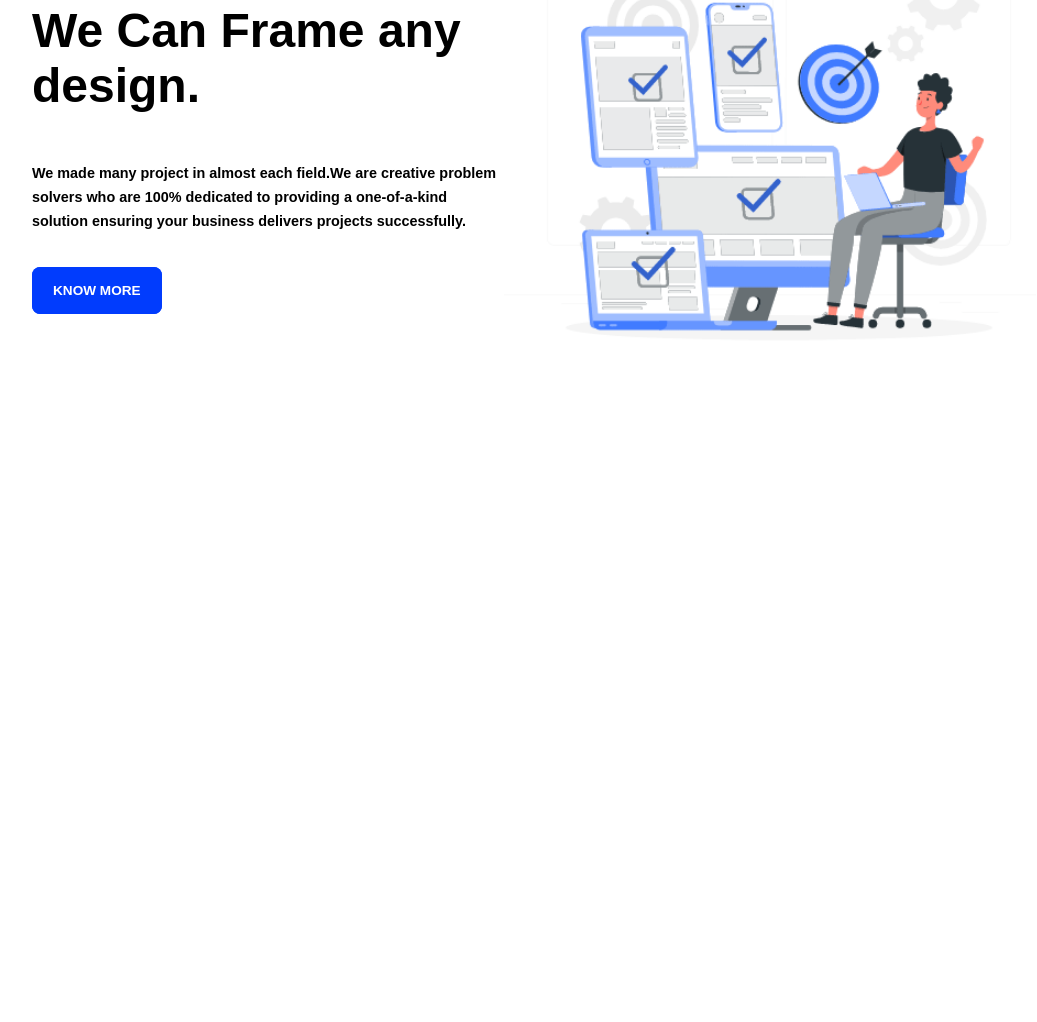
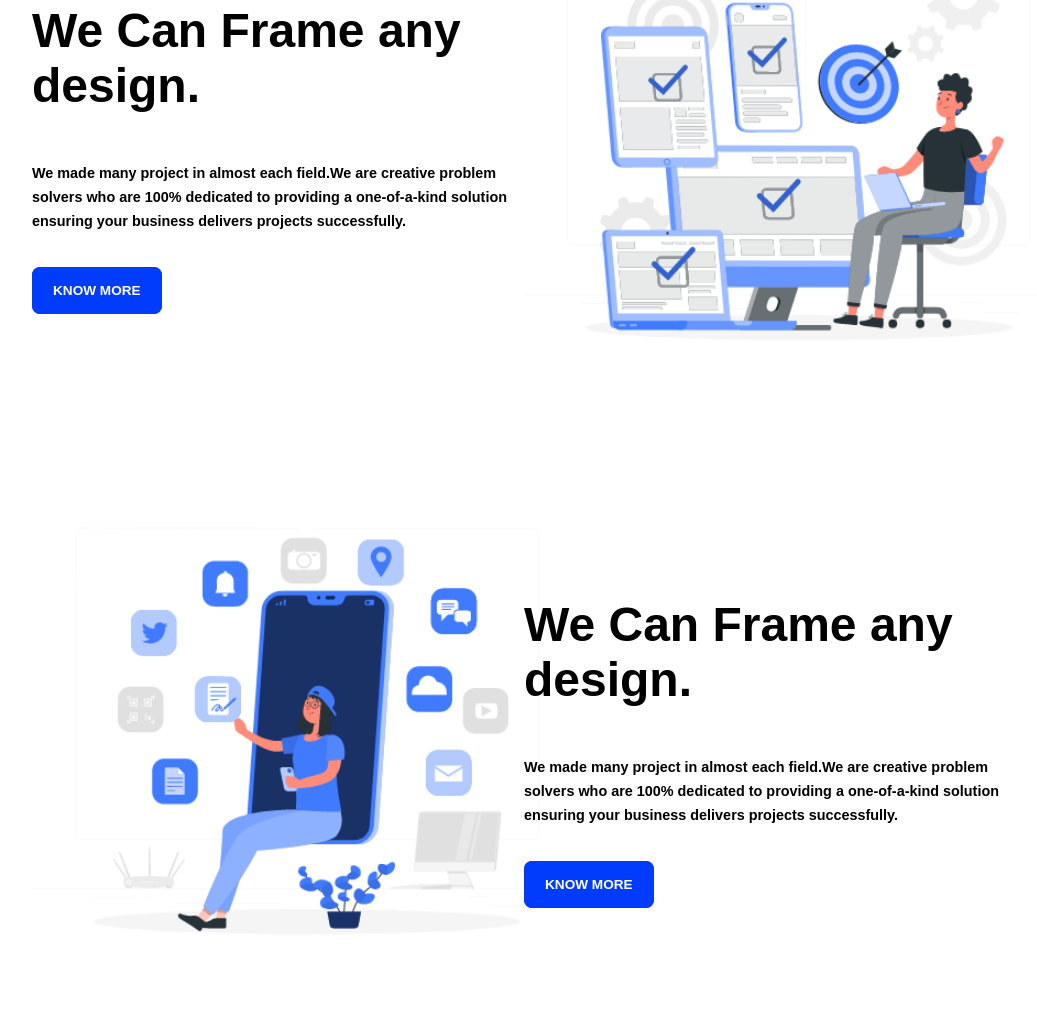
Before and after one commit to vikas9238/iframeit, a plain HTML site: page index.html in a window 1280 px wide. Shown: the part 166-1188 px from the top of the page, without its empty margins (116-1153 px from the left). Before the commit the page ends 800 px from the top, so only its background shows below. Drawn offline with Linux system fonts and the light colour scheme.

Commit message:
new section created

```diff
--- a/index.html
+++ b/index.html
@@ -39,6 +39,20 @@
     </div>
 
 </section>
+<section class="hero-section">
+
+    <div class="container flex reverse-flex">
+
+        <div class="hero-section1 section-gap">
+            <h1>We Can Frame any <br>design.</h1>
+            <p>We made many project in almost each field.We are creative problem solvers who are 100% dedicated to providing a one-of-a-kind solution ensuring your business delivers projects successfully.</p>
+            <a href="" class="primary-btn" style="font-size: .85rem;">KNOW MORE</a>
+        </div>
+        <div class="hero-section2"><img src="image/Digital tools.gif" alt=""></div>
+
+    </div>
+
+</section>
 
 </body>
 </html>
--- a/styles.css
+++ b/styles.css
@@ -14,6 +14,9 @@
 .flex{
     display: flex;
     align-items: center;
+}
+.reverse-flex{
+  flex-direction: row-reverse;
 }
 
 .nav img{
@@ -82,7 +85,7 @@
     padding-top: 40px;
   }
   .hero-section1{
-    width: 48%;
+    width: 50%;
   }
   .hero-section1 h1{
     font-size: 3rem;
@@ -94,7 +97,7 @@
     padding-block: 3rem;
   }
   .hero-section2{
-    width: 48%;
+    width: 50%;
   }
 
   .hero-section2 img{
```
Also changed, not shown: image/Digital tools.gif (added).
